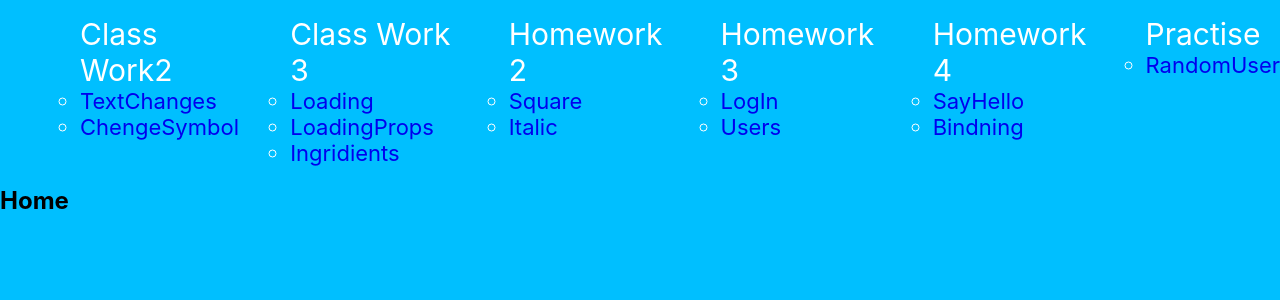
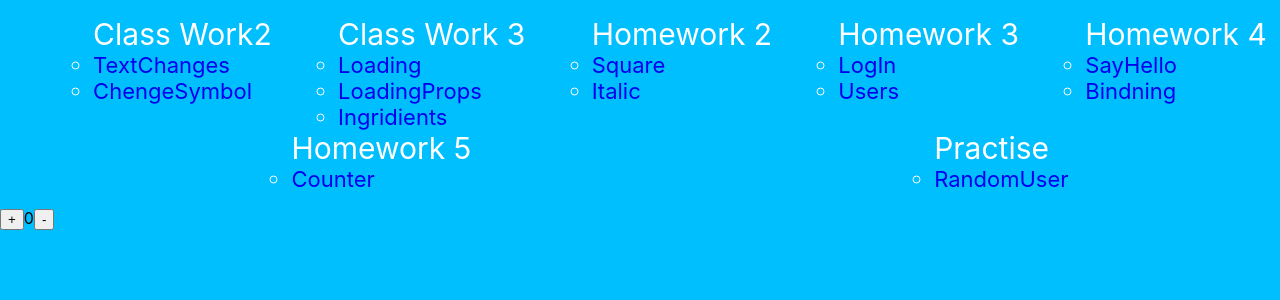
Before and after one commit to Brevid1994/React-tasks, a React (Create React App) app in the folder lern-react/: page /Counter in a window 1280 px wide. Shown: the top 300 px of the page. Built offline with nearby package versions, Linux system fonts and the light colour scheme.

Commit message:
faet: task func.comp. counter  done

```diff
--- a/lern-react/src/App.js
+++ b/lern-react/src/App.js
@@ -29,6 +29,9 @@ import Users from './Components/Homework3/Users'
 import SayHello from './Components/Homework4/Greetings'
 import Bindning from './Components/Homework4/Bindning'
 
+// Homework 5
+import Counter from './Components/Homework5/Counter.js'
+
 // Practice
 import RandomUser from './Components/Practice/Names.js'
 
@@ -39,7 +42,7 @@ export default function App() {
   return (
     <Router>
       <div>
-        <nav>
+        <nav className = 'navigation'>
           <ul className='router-block'>
 
             <ul className='work'>Class Work2
@@ -67,6 +70,10 @@ export default function App() {
             <ul className='work'>Homework 4
               <li className='router-item'><Link to="/SayHello" className='router-item'>SayHello</Link></li>
               <li className='router-item'><Link to="/Bindning" className='router-item'>Bindning</Link></li>
+            </ul>
+
+            <ul className='work'>Homework 5
+              <li className = 'router-item'> <Link to="/Counter" className='router-item'>Counter</Link> </li>
             </ul>
 
             <ul className='work'>Practise
@@ -132,6 +139,10 @@ export default function App() {
             <RandomUser />
           </Route>
 
+          <Route path ="/Counter">
+            <Counter/>
+          </Route>
+
           <Route path="/">
             <Home />
           </Route>
--- /dev/null
+++ b/lern-react/src/Components/Homework5/Counter.js
@@ -0,0 +1,23 @@
+import React, { useState } from 'react'
+
+const Counter = () => {
+    const [count, setCount] = useState(0);
+
+    const plus = () => {
+        setCount(count + 1)
+    }
+
+    const minus = () => {
+        setCount(count - 1)
+    }
+
+    return(
+        <div>
+        <button onClick = {plus} >+</button>
+        <span>{count}</span>
+        <button onClick = {minus}>-</button>
+        </div>
+    )
+}
+
+export default Counter;
--- a/lern-react/src/index.css
+++ b/lern-react/src/index.css
@@ -12,6 +12,7 @@ code {
   font-family: source-code-pro, Menlo, Monaco, Consolas, 'Courier New',
     monospace;
 }
+/* Page */
 
 
 /* CW2 */
@@ -239,6 +240,7 @@ code {
   justify-content: space-around;
   align-items: flex-start;
   flex-direction: row;
+  flex-wrap: wrap;
 }
 
 .work{
```
